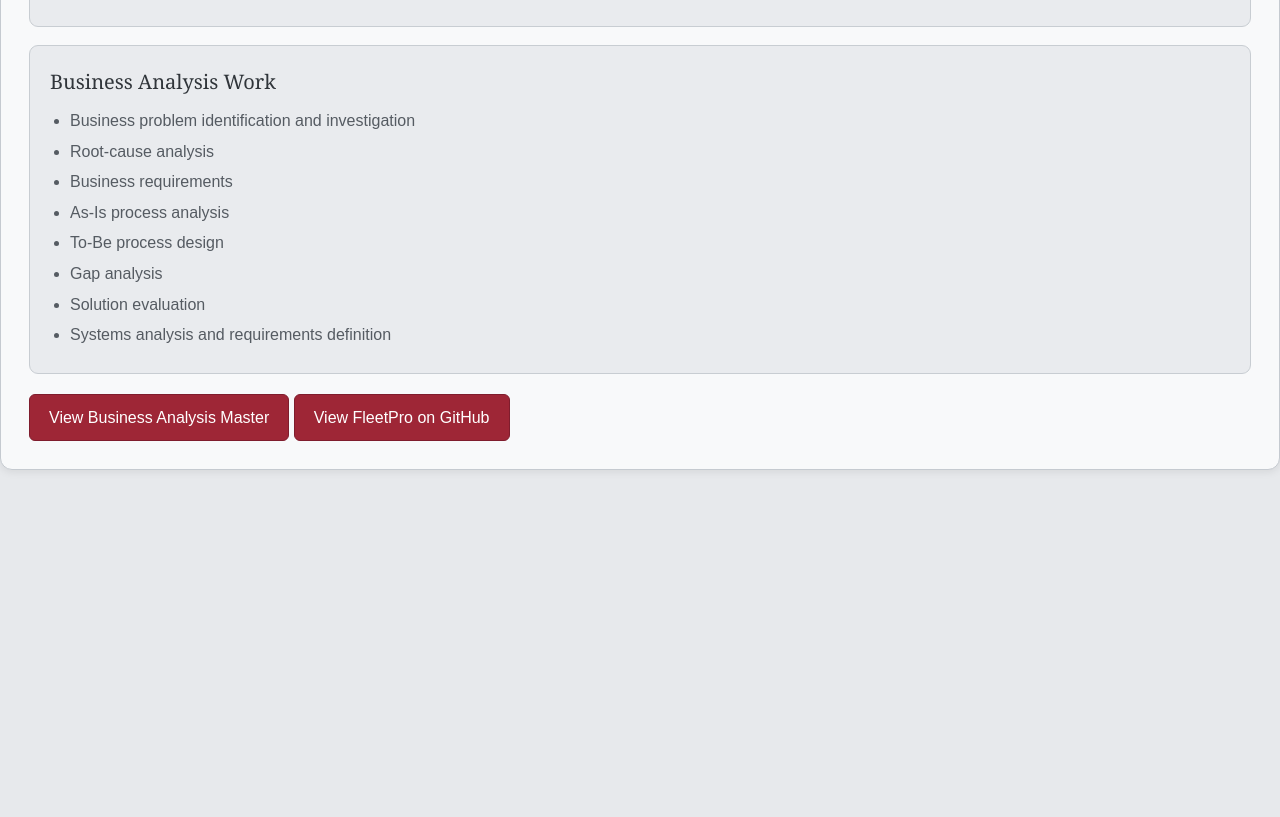
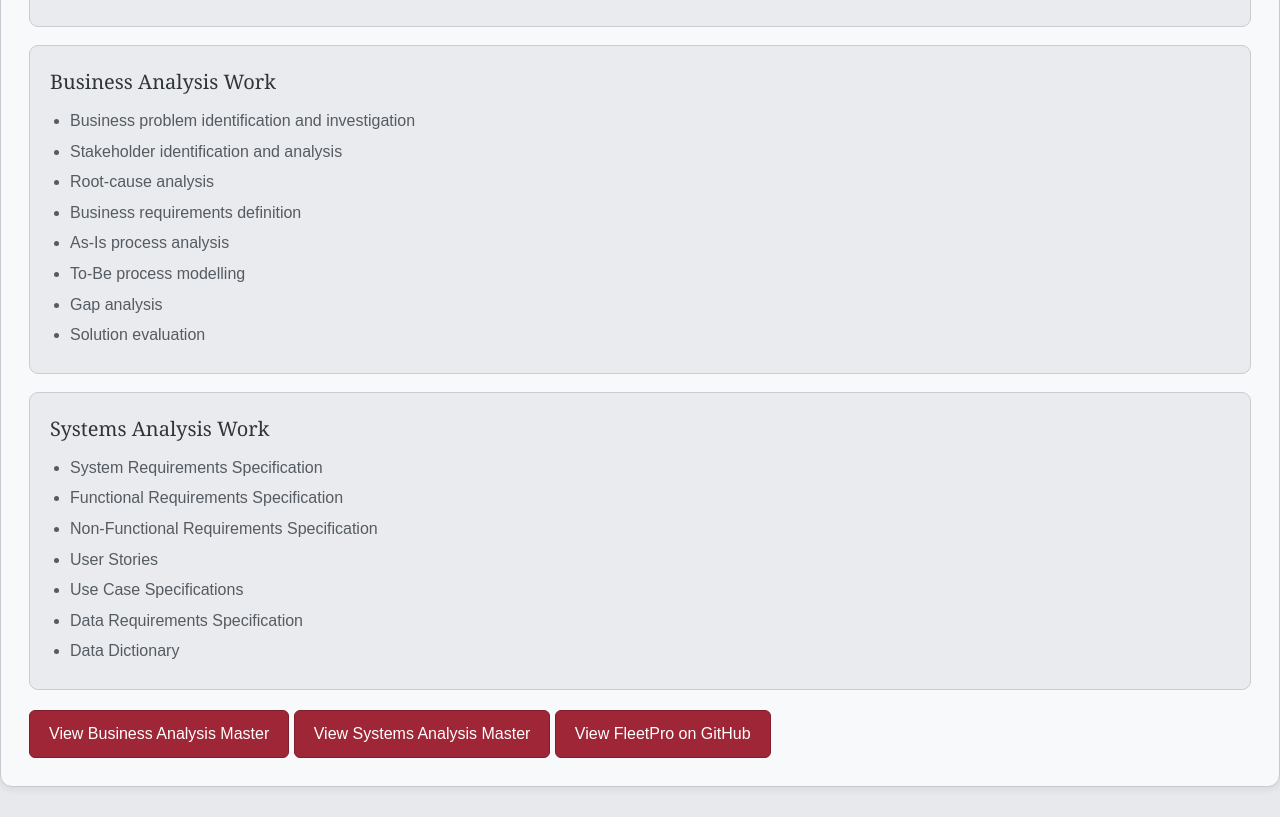
Before and after one commit to calebnayager/Professional-Portfolio, a plain HTML site: page business-analysis.html in a window 1280 px wide. Shown: the part 900-1717 px from the top of the page. Before the commit the page ends 1400 px from the top, so only its background shows below. Drawn offline with Linux system fonts and the light colour scheme.

Commit message:
Update Business and Systems Analysis portfolio

```diff
--- a/business-analysis.html
+++ b/business-analysis.html
@@ -3,7 +3,7 @@
 
 <head>
     <meta charset="UTF-8">
-    <title>Caleb Nayager | Business Analysis Projects</title>
+    <title>Caleb Nayager | Business & Systems Analysis Projects</title>
     <link rel="stylesheet" href="css/style.css">
 </head>
 
@@ -18,7 +18,7 @@
         <a href="contact.html">Contact</a>
     </nav>
 
-    <h1>Business Analysis Projects</h1>
+    <h1>Business & Systems Analysis Projects</h1>
 
     <nav class="project-nav">
         <a href="projects.html">All Projects</a>
@@ -97,13 +97,31 @@
 
             <ul>
                 <li>Business problem identification and investigation</li>
+                <li>Stakeholder identification and analysis</li>
                 <li>Root-cause analysis</li>
-            <li>Business requirements</li>
+                <li>Business requirements definition</li>
                 <li>As-Is process analysis</li>
-            <li>To-Be process design</li>
+                <li>To-Be process modelling</li>
                 <li>Gap analysis</li>
                 <li>Solution evaluation</li>
-            <li>Systems analysis and requirements definition</li>
+            </ul>
+
+        </div>
+
+        <!-- SYSTEMS ANALYSIS WORK -->
+
+        <div class="project-section">
+
+            <h3>Systems Analysis Work</h3>
+
+            <ul>
+                <li>System Requirements Specification</li>
+                <li>Functional Requirements Specification</li>
+                <li>Non-Functional Requirements Specification</li>
+                <li>User Stories</li>
+                <li>Use Case Specifications</li>
+                <li>Data Requirements Specification</li>
+                <li>Data Dictionary</li>
             </ul>
 
         </div>
@@ -116,6 +134,16 @@
             View Business Analysis Master
         </a>
 
+
+        <!-- SYSTEMS ANALYSIS MASTER -->
+
+        <a href="documents/Caleb-Nayager-Systems-Analysis-Master.pdf"
+           target="_blank"
+           class="button">
+            View Systems Analysis Master
+        </a>
+
+
         <!-- GITHUB -->
 
         <a href="https://github.com/calebnayager/FleetPro"
@@ -125,5 +153,6 @@
         </a>
 
     </section>
+
 </body>
 </html>
```
Also changed, not shown: projects.html (+11 -9 lines), 1 other file. Lines whose indentation alone changed are shown as unchanged.
